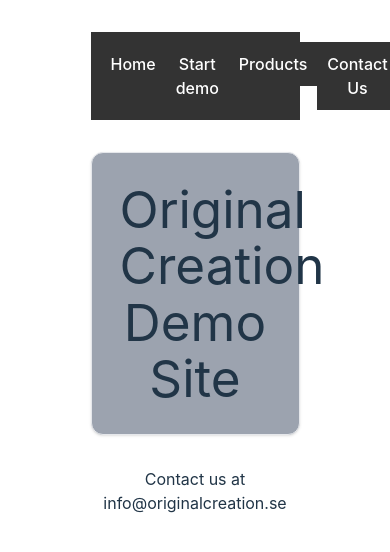
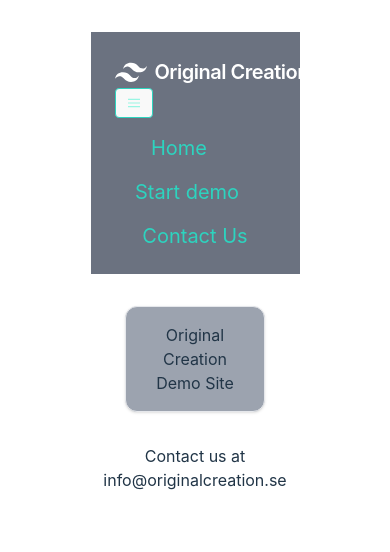
Before and after one commit to original-creation/demo-ui, a Vue app: page /contact in a window 390 px wide. Shown: the top 552 px of the page. Built offline with nearby package versions, Linux system fonts and the light colour scheme.

Commit message:
Minor styling of new navbar

```diff
--- a/src/components/Navbar.vue
+++ b/src/components/Navbar.vue
@@ -1,94 +1,34 @@
 <template>
-    <nav>
-        <ul class="nav-links">
-            <li><router-link to="/">Home</router-link></li>
-            <li><router-link to="/demo">Start demo</router-link></li>
-            <li>
-                <a href="#">Products</a>
-                <ul class="sub-nav-links">
-                    <li><a href="#">Product 1</a></li>
-                    <li><a href="#">Product 2</a></li>
-                    <li><a href="#">Product 3</a></li>
-                </ul>
-            </li>
-            <li><router-link to="/contact">Contact Us</router-link></li>
-        </ul>
-    </nav>
+  <nav class="flex items-center justify-between flex-wrap 1bg-teal-500 p-6 bg-gray-500">
+    <div class="flex items-center flex-shrink-0 text-white mr-6">
+      <svg class="fill-current h-8 w-8 mr-2" width="54" height="54" viewBox="0 0 54 54"
+        xmlns="http://www.w3.org/2000/svg">
+        <path
+          d="M13.5 22.1c1.8-7.2 6.3-10.8 13.5-10.8 10.8 0 12.15 8.1 17.55 9.45 3.6.9 6.75-.45 9.45-4.05-1.8 7.2-6.3 10.8-13.5 10.8-10.8 0-12.15-8.1-17.55-9.45-3.6-.9-6.75.45-9.45 4.05zM0 38.3c1.8-7.2 6.3-10.8 13.5-10.8 10.8 0 12.15 8.1 17.55 9.45 3.6.9 6.75-.45 9.45-4.05-1.8 7.2-6.3 10.8-13.5 10.8-10.8 0-12.15-8.1-17.55-9.45-3.6-.9-6.75.45-9.45 4.05z" />
+      </svg>
+      <span class="font-semibold text-xl tracking-tight">Original Creation</span>
+    </div>
+    <div class="block lg:hidden">
+      <button
+        class="flex items-center px-3 py-2 border rounded text-teal-200 border-teal-400 hover:text-white hover:border-white">
+        <svg class="fill-current h-3 w-3" viewBox="0 0 20 20" xmlns="http://www.w3.org/2000/svg">
+          <title>Menu</title>
+          <path d="M0 3h20v2H0V3zm0 6h20v2H0V9zm0 6h20v2H0v-2z" />
+        </svg>
+      </button>
+    </div>
+    <div class="w-full block flex-grow lg:flex lg:items-center lg:w-auto">
+      <div class="text-xl lg:flex-grow text-black">
+        <a href="#responsive-header" class="block mt-4 lg:inline-block lg:mt-0 text-teal-400 hover:text-white mr-8">
+          <router-link to="/">Home</router-link>
+        </a>
+        <a href="#responsive-header" class="block mt-4 lg:inline-block lg:mt-0 text-teal-400 hover:text-white mr-4">
+          <router-link to="/demo">Start demo</router-link>
+        </a>
+        <a href="#responsive-header" class="block mt-4 lg:inline-block lg:mt-0 text-teal-400 hover:text-white mr-4 ml-4">
+          <router-link to="/contact">Contact Us</router-link>
+        </a>
+      </div>
+    </div>
+  </nav>
 </template>
-<style scoped>
-nav {
-    background-color: #333;
-    color: #fff;
-}
-
-.nav-links {
-    display: flex;
-    justify-content: space-between;
-    list-style: none;
-    margin: 0;
-    padding: 10px;
-}
-
-.nav-links li {
-    position: relative;
-}
-
-.nav-links a {
-    color: #fff;
-    display: block;
-    padding: 10px;
-    text-decoration: none;
-    transition: background-color 0.2s ease;
-    background-color: #333;
-    /* default background color */
-}
-
-.nav-links a:hover {
-    background-color: #555;
-}
-
-.nav-links a.selected {
-    background-color: transparent;
-}
-
-.sub-nav-links {
-    background-color: #555;
-    display: none;
-    position: absolute;
-    top: 100%;
-    left: 0;
-    margin-top: 0;
-    transition: opacity 0.2s ease-in-out;
-    opacity: 0;
-}
-
-.sub-nav-links li {
-    display: block;
-}
-
-.nav-links li:hover .sub-nav-links {
-    display: block;
-    opacity: 1;
-}
-
-@media screen and (max-width: 600px) {
-  .nav-menu {
-    display: none;
-  }
-  .nav-toggle {
-    display: block;
-  }
-  .nav-menu ul {
-    flex-direction: column;
-  }
-  .nav-menu li {
-    margin: 10px 0;
-  }
-  .nav-item-has-submenu:hover .submenu {
-    display: none;
-  }
-  .nav-toggle.active ~ .nav-menu {
-    display: block;
-  }
-}
-</style>
--- a/src/style.css
+++ b/src/style.css
@@ -17,13 +17,8 @@
   -webkit-text-size-adjust: 100%;
 }
 
-a {
-  font-weight: 500;
-  color: #646cff;
-  text-decoration: inherit;
-}
 a:hover {
-  color: #535bf2;
+  color: white;
 }
 
 body {
@@ -39,20 +34,7 @@ h1 {
   line-height: 1.1;
 }
 
-button {
-  border-radius: 8px;
-  border: 1px solid transparent;
-  padding: 0.6em 1.2em;
-  font-size: 1em;
-  font-weight: 500;
-  font-family: inherit;
-  background-color: #1a1a1a;
-  cursor: pointer;
-  transition: border-color 0.25s;
-}
-button:hover {
-  border-color: #646cff;
-}
+
 button:focus,
 button:focus-visible {
   outline: 4px auto -webkit-focus-ring-color;
--- a/src/views/Contact.vue
+++ b/src/views/Contact.vue
@@ -1,7 +1,7 @@
 <template>
   <div>
-    <div class="container mx-auto bg-gray-400 rounded-xl shadow border p-7 m-8">
-      <h1>Original Creation Demo Site</h1>
+    <div class="container mx-auto w-2/3 bg-gray-400 rounded-xl shadow border p-4 m-8">
+      <h2>Original Creation Demo Site</h2>
     </div>
 
     Contact us at info@originalcreation.se
--- a/src/views/Home.vue
+++ b/src/views/Home.vue
@@ -1,9 +1,11 @@
-<script setup lang="ts">
-import HelloWorld from '../components/HelloWorld.vue'
-</script>
-
 <template>
-  <HelloWorld msg="Original Creation Demo Site" />
+  <div class="container mx-auto w-2/3 bg-gray-400 rounded-xl shadow border p-4 m-8">
+    <h2>Original Creation Demo Site</h2>
+  </div>
+  <div class="card">
+    <p>Check out our fantastic<div class="text-blue-600"><a href="https://originalcreation.se" target="_blank">website</a></div>
+    </p>
+  </div>
 </template>
 
 <style scoped>
```
